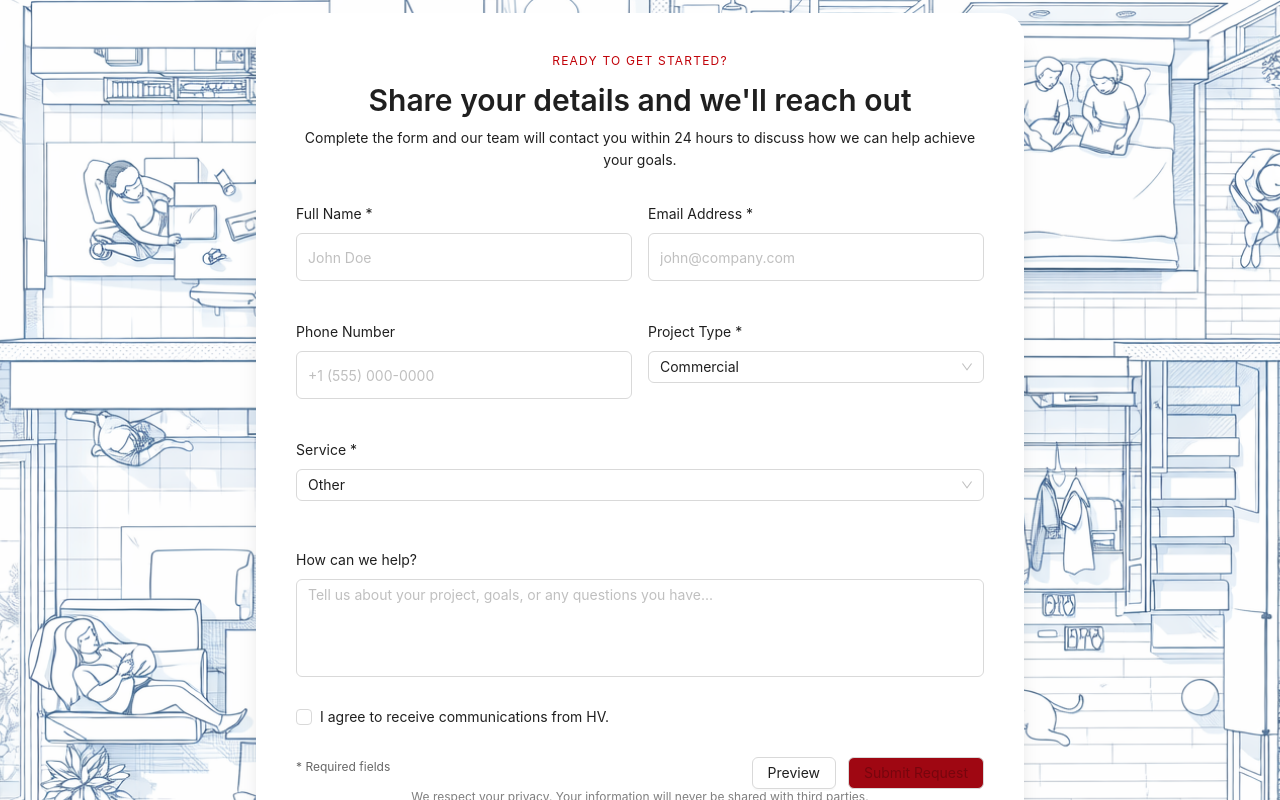
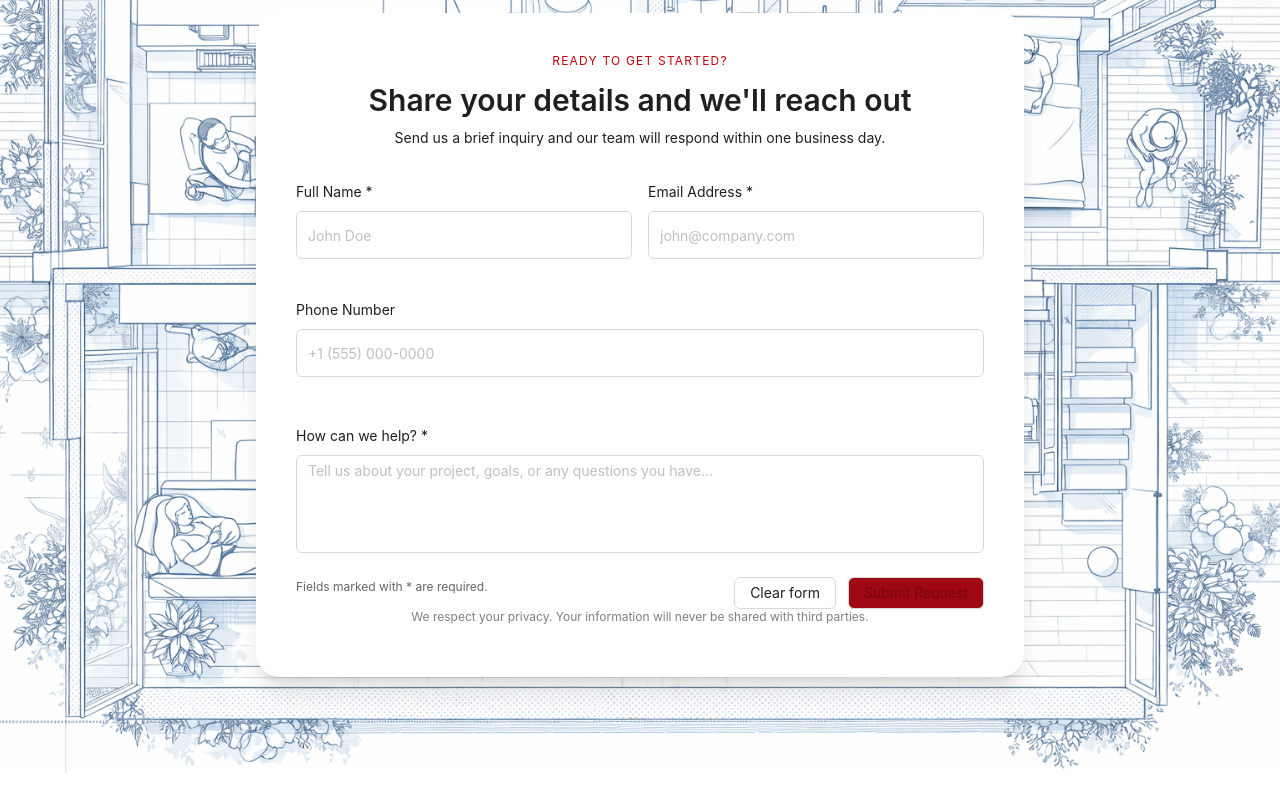
Before and after one commit to RodrigoAHG27/HV-website, a React (Vite) app: page / in a window 1280 px wide. Shown: the part 980-1780 px from the top of the page. After the commit the page ends 1753 px from the top, so only its background shows below. Built offline with nearby package versions, Linux system fonts and the light colour scheme.

Commit message:
Align lead form with slim backend

```diff
--- a/src/App.tsx
+++ b/src/App.tsx
@@ -1,6 +1,5 @@
 import { BrowserRouter, Route, Routes } from 'react-router-dom';
 
-import FormPage from './routes/FormPage';
 import MainPage from './components/MainPage';
 
 const App = () => (
--- a/src/components/subcomponents/LeadFormStepper.tsx
+++ b/src/components/subcomponents/LeadFormStepper.tsx
@@ -1,11 +1,9 @@
 import {
   Button,
-  Checkbox,
   Form,
   Input,
   message,
   Result,
-  Select,
   Typography,
 } from 'antd';
 import type { FormEvent } from 'react';
@@ -38,12 +36,8 @@ const LeadFormStepper = () => {
       name: '',
       email: '',
       phone: '',
-      projectType: 'commercial',
-      service: 'other',
-      description: '',
-      optIn: false,
+      inquiry: '',
       company: '',
-      source: 'mofu-page',
     },
   });
 
@@ -66,26 +60,19 @@ const LeadFormStepper = () => {
     try {
       const payload = {
         name: data.name.trim(),
-        email: data.email,
-        phone: data.phone,
-        projectType: data.projectType,
-        service: data.service,
-        description: data.description,
-        optIn: data.optIn,
-        company: data.company,
+        email: data.email.trim(),
+        phone: data.phone?.trim() ?? '',
+        inquiry: data.inquiry.trim(),
       };
 
-      const response = await api.post('/api/leads', {
-        ...payload,
-        source: data.source,
-      });
+      const response = await api.post('/api/leads', payload);
 
       if (response.status < 200 || response.status >= 300) {
         throw new Error(`status ${response.status}`);
       }
 
       messageApi.success(t('form.messages.submitSuccess'));
-      track('mofu_form_submit_success', { projectType: data.projectType });
+      track('mofu_form_submit_success');
 
       setSubmitted(true);
       reset();
@@ -140,9 +127,8 @@ const LeadFormStepper = () => {
         onSubmitCapture={handleFormSubmit}
         className="space-y-6"
       >
-        {/* Honeypot + source */}
+        {/* Honeypot */}
         <input type="text" hidden {...register('company')} />
-        <input type="hidden" {...register('source')} />
 
         {/* Main grid */}
         <div className="grid grid-cols-1 gap-4 sm:grid-cols-2">
@@ -193,6 +179,7 @@ const LeadFormStepper = () => {
                 label={t('form.labels.phone')}
                 validateStatus={errors.phone ? 'error' : ''}
                 help={errors.phone?.message}
+                className="sm:col-span-2"
               >
                 <Input
                   {...field}
@@ -203,96 +190,24 @@ const LeadFormStepper = () => {
               </Form.Item>
             )}
           />
-
-          <Controller
-            control={control}
-            name="projectType"
-            render={({ field }) => (
-              <Form.Item
-                label={t('form.labels.projectType')}
-                validateStatus={errors.projectType ? 'error' : ''}
-                help={errors.projectType?.message}
-              >
-                <Select
-                  {...field}
-                  className="h-12"
-                  onFocus={handleFirstFocus}
-                  placeholder={t('form.placeholders.projectType')}
-                  options={[
-                    { value: 'residential', label: t('form.projectTypes.residential') },
-                    { value: 'commercial', label: t('form.projectTypes.commercial') },
-                    { value: 'industrial', label: t('form.projectTypes.industrial') },
-                  ]}
-                />
-              </Form.Item>
-            )}
-          />
-
-          <Controller
-            control={control}
-            name="service"
-            render={({ field }) => (
-              <Form.Item
-                label={t('form.labels.service')}
-                validateStatus={errors.service ? 'error' : ''}
-                help={errors.service?.message}
-                className="sm:col-span-2"
-              >
-                <Select
-                  {...field}
-                  className="h-12"
-                  onFocus={handleFirstFocus}
-                  placeholder={t('form.placeholders.service')}
-                  options={[
-                    { value: 'remodel', label: t('form.services.remodel') },
-                    { value: 'new_build', label: t('form.services.new_build') },
-                    { value: 'roofing', label: t('form.services.roofing') },
-                    { value: 'electrical', label: t('form.services.electrical') },
-                    { value: 'plumbing', label: t('form.services.plumbing') },
-                    { value: 'finishes', label: t('form.services.finishes') },
-                    { value: 'other', label: t('form.services.other') },
-                  ]}
-                />
-              </Form.Item>
-            )}
-          />
         </div>
 
-        {/* Description */}
+        {/* Inquiry */}
         <Controller
           control={control}
-          name="description"
+          name="inquiry"
           render={({ field }) => (
             <Form.Item
-              label={t('form.labels.description')}
-              validateStatus={errors.description ? 'error' : ''}
-              help={errors.description?.message}
+              label={t('form.labels.inquiry')}
+              validateStatus={errors.inquiry ? 'error' : ''}
+              help={errors.inquiry?.message}
             >
               <Input.TextArea
                 {...field}
                 onFocus={handleFirstFocus}
-                placeholder={t('form.placeholders.description')}
+                placeholder={t('form.placeholders.inquiry')}
                 autoSize={{ minRows: 4, maxRows: 6 }}
               />
-            </Form.Item>
-          )}
-        />
-
-        {/* Opt-in */}
-        <Controller
-          control={control}
-          name="optIn"
-          render={({ field }) => (
-            <Form.Item valuePropName="checked">
-              <Checkbox
-                checked={field.value}
-                onChange={(e) => field.onChange(e.target.checked)}
-                onBlur={field.onBlur}
-                onFocus={handleFirstFocus}
-                ref={field.ref}
-              >
-                {t('form.optInLabel')}
-              </Checkbox>
             </Form.Item>
           )}
         />
--- a/src/lib/validation.ts
+++ b/src/lib/validation.ts
@@ -5,15 +5,8 @@ export const leadFormSchema = z
     name: z.string().min(2, 'Enter your full name').max(120, 'Name too long'),
     email: z.string().email('Enter a valid email').max(254, 'Email is too long'),
     phone: z.string().max(32, 'Phone number is too long').optional().default(''),
-    projectType: z.string().min(1, 'Select a project type').max(40, 'Too long'),
-    service: z.string().min(1, 'Select a service').max(40, 'Too long'),
-    description: z
-      .string()
-      .min(10, 'Add a brief description')
-      .max(5000, 'Maximum 5000 characters'),
-    optIn: z.boolean().default(false),
+    inquiry: z.string().min(1, 'Add a brief description').max(5000, 'Maximum 5000 characters'),
     company: z.string().max(120).optional().default(''),
-    source: z.string().max(60).default('mofu-page'),
   })
   .superRefine((data, ctx) => {
     if (data.company && data.company.trim().length > 0) {
--- a/src/locales/en/common.json
+++ b/src/locales/en/common.json
@@ -52,41 +52,22 @@
   "form": {
     "eyebrow": "Ready to Get Started?",
     "title": "Share your details and we'll reach out",
-    "description": "Complete the form and our team will contact you within 24 hours to discuss how we can help achieve your goals.",
+    "description": "Send us a brief inquiry and our team will respond within one business day.",
     "labels": {
       "fullName": "Full Name *",
       "email": "Email Address *",
       "phone": "Phone Number",
-      "projectType": "Project Type *",
-      "service": "Service *",
-      "description": "How can we help?"
+      "inquiry": "How can we help? *"
     },
     "placeholders": {
       "fullName": "John Doe",
       "email": "john@company.com",
       "phone": "+1 (555) 000-0000",
-      "projectType": "Select project type",
-      "service": "Select a service",
-      "description": "Tell us about your project, goals, or any questions you have..."
+      "inquiry": "Tell us about your project, goals, or any questions you have..."
     },
-    "projectTypes": {
-      "residential": "Residential",
-      "commercial": "Commercial",
-      "industrial": "Industrial"
-    },
-    "services": {
-      "remodel": "Remodel",
-      "new_build": "New Build",
-      "roofing": "Roofing",
-      "electrical": "Electrical",
-      "plumbing": "Plumbing",
-      "finishes": "Finishes",
-      "other": "Other"
-    },
-    "optInLabel": "I agree to receive communications from HV.",
-    "requirementsNote": "* Required fields",
+    "requirementsNote": "Fields marked with * are required.",
     "buttons": {
-      "preview": "Preview",
+      "preview": "Clear form",
       "submit": "Submit Request"
     },
     "messages": {
--- a/src/locales/es/common.json
+++ b/src/locales/es/common.json
@@ -52,41 +52,22 @@
   "form": {
     "eyebrow": "¿Listo para empezar?",
     "title": "Comparte tus datos y nos pondremos en contacto",
-    "description": "Completa el formulario y nuestro equipo te contactará en menos de 24 horas para conversar cómo ayudarte a lograr tus objetivos.",
+    "description": "Envíanos una consulta breve y nuestro equipo responderá en menos de un día hábil.",
     "labels": {
       "fullName": "Nombre completo *",
       "email": "Correo electrónico *",
       "phone": "Número de teléfono",
-      "projectType": "Tipo de proyecto *",
-      "service": "Servicio *",
-      "description": "¿Cómo podemos ayudarte?"
+      "inquiry": "¿Cómo podemos ayudarte? *"
     },
     "placeholders": {
       "fullName": "Juan Pérez",
       "email": "juan@empresa.com",
       "phone": "+503 7000 0000",
-      "projectType": "Selecciona el tipo de proyecto",
-      "service": "Selecciona un servicio",
-      "description": "Cuéntanos sobre tu proyecto, objetivos o cualquier duda que tengas..."
+      "inquiry": "Cuéntanos sobre tu proyecto, objetivos o cualquier duda que tengas..."
     },
-    "projectTypes": {
-      "residential": "Residencial",
-      "commercial": "Comercial",
-      "industrial": "Industrial"
-    },
-    "services": {
-      "remodel": "Remodelación",
-      "new_build": "Obra nueva",
-      "roofing": "Techos",
-      "electrical": "Eléctrico",
-      "plumbing": "Plomería",
-      "finishes": "Acabados",
-      "other": "Otro"
-    },
-    "optInLabel": "Acepto recibir comunicaciones de HV.",
-    "requirementsNote": "* Campos obligatorios",
+    "requirementsNote": "Los campos marcados con * son obligatorios.",
     "buttons": {
-      "preview": "Previsualizar",
+      "preview": "Limpiar formulario",
       "submit": "Enviar solicitud"
     },
     "messages": {
```
